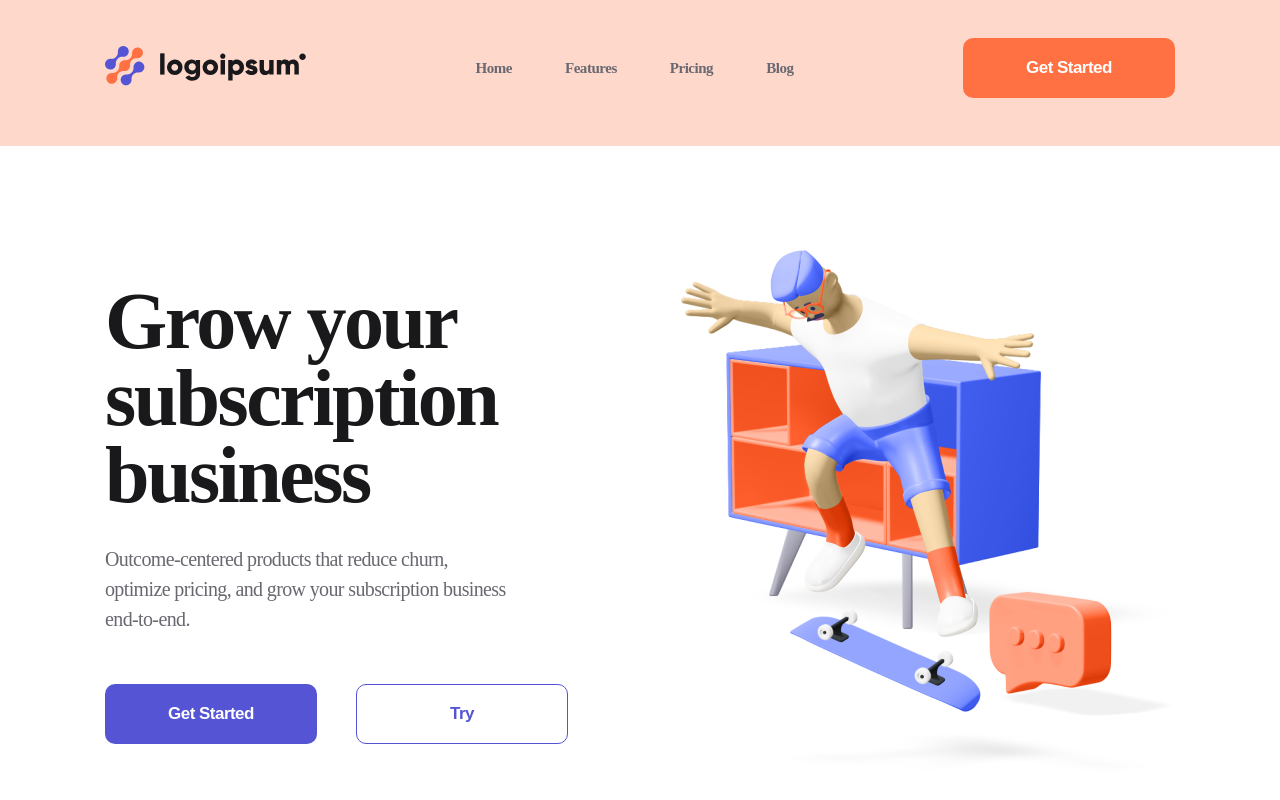
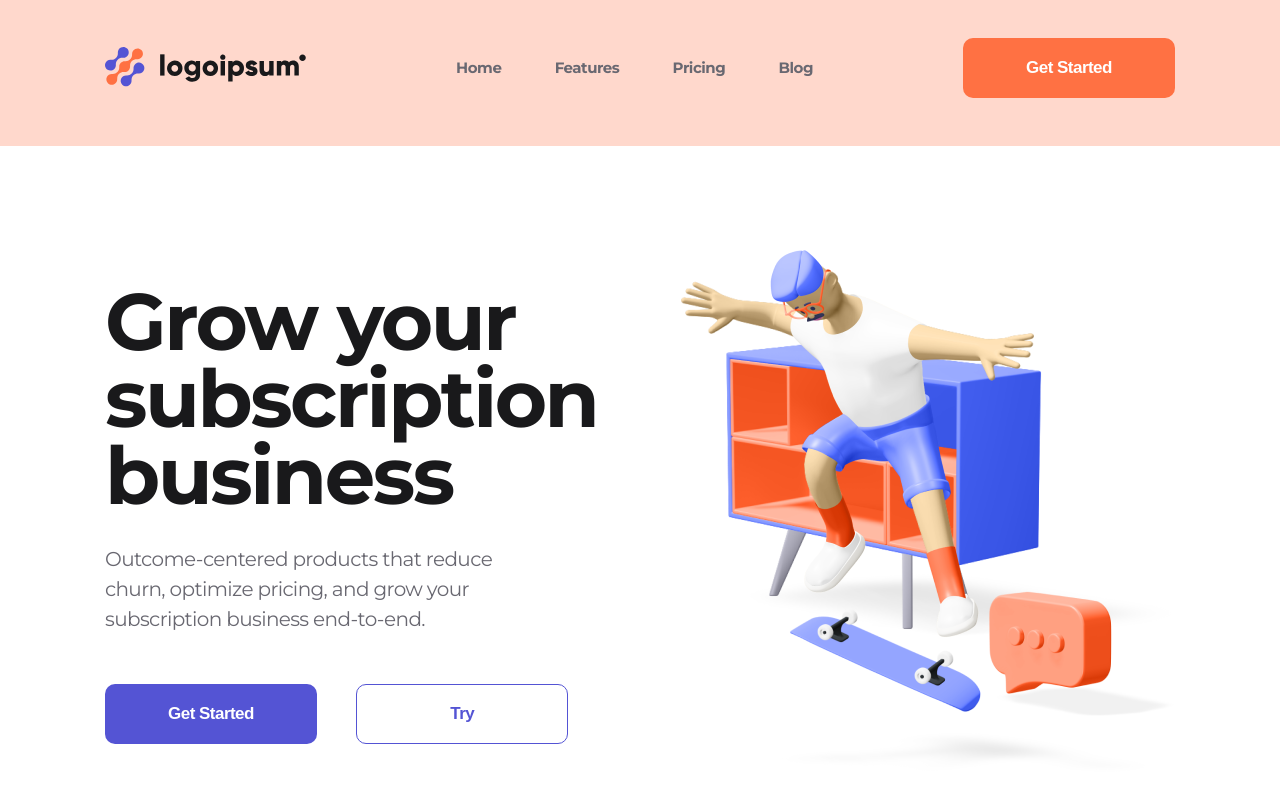
Before and after one commit to Alo1616/logoipsum, a plain HTML site: page index.html in a window 1280 px wide. Shown: the top 800 px of the page. Drawn offline with nearby package versions, Linux system fonts and the light colour scheme.

Commit message:
Add files via upload

```diff
--- a/index.html
+++ b/index.html
@@ -5,6 +5,10 @@
     <meta http-equiv="X-UA-Compatible" content="IE=edge">
     <meta name="viewport" content="width=device-width, initial-scale=1.0">
     <title>Document</title>
+    <link rel="stylesheet" href="https://cdnjs.cloudflare.com/ajax/libs/meyer-reset/2.0/reset.min.css" integrity="sha512-NmLkDIU1C/C88wi324HBc+S2kLhi08PN5GDeUVVVC/BVt/9Izdsc9SVeVfA1UZbY3sHUlDSyRXhCzHfr6hmPPw==" crossorigin="anonymous"/>
+    <link rel="preconnect" href="https://fonts.googleapis.com">
+    <link rel="preconnect" href="https://fonts.gstatic.com" crossorigin>
+    <link href="https://fonts.googleapis.com/css2?family=DM+Sans:wght@500;700&family=Montserrat:wght@400;700&display=swap" rel="stylesheet">
     <link rel="stylesheet" href="style/style.css">
 </head>
 <body>
--- a/style/style.css
+++ b/style/style.css
@@ -1,8 +1,13 @@
-* {
+/* * {
     margin: 0;
     padding: 0;
     font-size: 16px;
     font-weight: normal;
+} */
+
+body {
+    font-family: 'DM Sans', sans-serif;
+    font-family: 'Montserrat', sans-serif;
 }
 
 .header, .footer {
```
